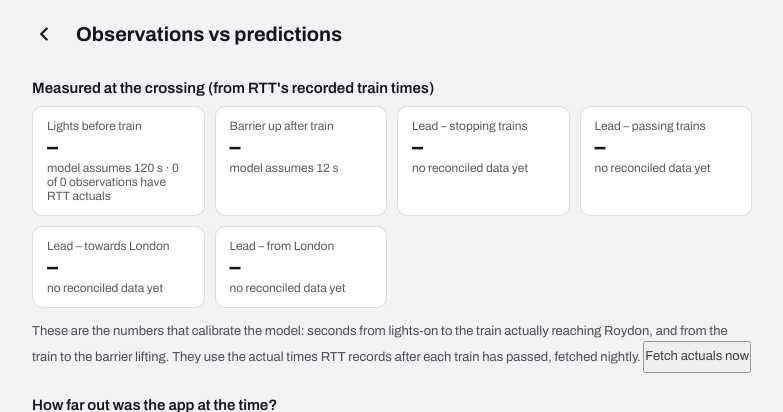
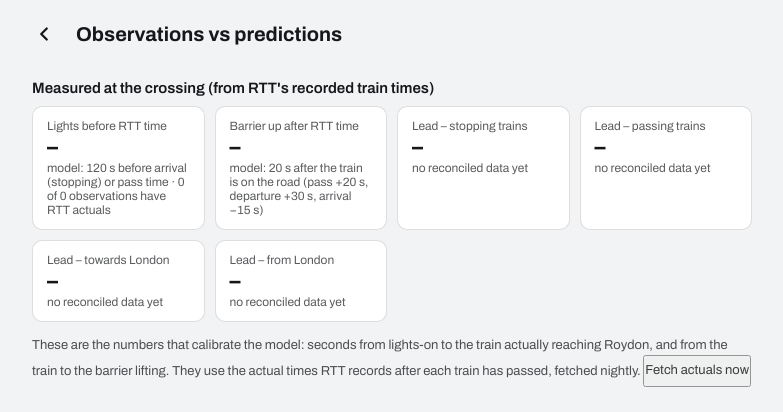
Before and after one commit to cinsalaco/roydon-crossing, a Flask app: page /log/review in a window 1280 px wide. Shown: the top 412 px of the page, without its empty margins (248-1031 px from the left). Run offline with Flask 3, Linux system fonts and the light colour scheme; data that the repository does not hold is empty.

Commit message:
Model: anchor on when the train is on the road, lead from arrival for stoppers
The crossing is on the Harlow side of the platforms and the barriers go
down before a stopping train arrives. RTT times trains at the station, so:
  passing             road = pass + 20s,     down from pass time
  stopping to Harlow  road = departure + 30s, down from arrival
  stopping to London  road = arrival - 15s,   down from arrival
Lead stays 120s; trail is now 20s from the road (was 40s from RTT time,
which is the same thing for passing trains). Fits all clean observations
4-6 Nov, including 2H13 reopening before its recorded departure.

API now emits arrival_iso for stopping trains; the log snapshot records
the road offsets and the review page scores against the model in force
at the time.

Co-Authored-By: Claude Fable 5.1 <noreply@anthropic.com>
Claude-Session: https://claude.ai/code/session_01NbAgiZxfxPitgPSPcmkvvV

```diff
--- a/app.py
+++ b/app.py
@@ -300,6 +300,8 @@ def parse_service(service):
         'realtime_iso': to_london(realtime).isoformat() if realtime else None,
         'actual': bool(parse_iso(activity.get('realtimeActual'))),
         'arrival_time': hhmm(arr_rt or arr_sched) if is_stopping else None,
+        # barriers go down before a stopping train *arrives*, so the model needs this too
+        'arrival_iso': to_london(arr_rt or arr_sched).isoformat() if is_stopping and (arr_rt or arr_sched) else None,
         'lateness_min': activity.get('realtimeAdvertisedLateness') or activity.get('realtimeInternalLateness'),
         'stp': meta.get('stpIndicator'),
         'runs_as_required': bool(meta.get('runsAsRequired')),
--- a/templates/log.html
+++ b/templates/log.html
@@ -150,7 +150,8 @@
       nearest_train_stops: nearest ? nearest.stops : null,
       nearest_train_to_london: nearest ? nearest.toLondon : null,
       data_age_sec: C.loader.dataAgeSec(now),
-      cfg: { lead: C.CFG.leadSec, trail: C.CFG.trailSec, merge: C.CFG.mergeGapSec },
+      cfg: { lead: C.CFG.leadSec, trail: C.CFG.trailSec, merge: C.CFG.mergeGapSec,
+             roadPass: C.CFG.roadAfterPassSec, roadDep: C.CFG.roadAfterDepSec, roadArr: C.CFG.roadBeforeArrSec },
     };
   }
 
--- a/templates/review.html
+++ b/templates/review.html
@@ -60,9 +60,20 @@
     const cfg = s.cfg || { lead: 120, trail: 40 };
     if (a.train_at) {
       const t = new Date(a.train_at);
-      if (o.event === 'train') return { at: t, src: 'actual' };
-      if (o.event === 'lights' || o.event === 'down') return { at: new Date(t.getTime() - cfg.lead * 1000), src: 'actual' };
-      if (o.event === 'up') return { at: new Date(t.getTime() + cfg.trail * 1000), src: 'actual' };
+      // What the model in force at the time would have predicted from RTT's actual times.
+      // Newer snapshots carry road offsets (lead from arrival for stopping trains, trail
+      // from the moment the train is on the road); older ones measured both from train_at.
+      const stops = !!s.nearest_train_stops, toLon = !!s.nearest_train_to_london;
+      const arr = a.arrival_at ? new Date(a.arrival_at) : t;
+      let downFrom = t, road = t.getTime();
+      if (cfg.roadPass != null) {
+        if (!stops) road = t.getTime() + cfg.roadPass * 1000;
+        else if (toLon) { road = arr.getTime() - cfg.roadArr * 1000; downFrom = arr; }
+        else { road = t.getTime() + cfg.roadDep * 1000; downFrom = arr; }
+      }
+      if (o.event === 'train') return { at: new Date(road), src: 'actual' };
+      if (o.event === 'lights' || o.event === 'down') return { at: new Date(downFrom.getTime() - cfg.lead * 1000), src: 'actual' };
+      if (o.event === 'up') return { at: new Date(road + cfg.trail * 1000), src: 'actual' };
     }
     const f = o.event === 'up' ? s.predicted_open : o.event === 'train' ? s.nearest_train_at : (o.event === 'lights' || o.event === 'down') ? s.predicted_close : null;
     return f ? { at: new Date(f), src: 'forecast' } : null;
@@ -116,8 +127,8 @@
     const reconciled = obs.filter(o => (o.actual || {}).train_at).length;
     const measured = (title, vals, sub) => { const st = stats(vals); return st ? `<div class="card"><div class="k">${title}</div><div class="v">${st.median}s</div><div class="s">median of ${st.n}, mean ${st.mean}s, range ${st.min} to ${st.max}${sub ? '<br>' + sub : ''}</div></div>` : `<div class="card"><div class="k">${title}</div><div class="v">–</div><div class="s">${sub || 'no reconciled data yet'}</div></div>`; };
     document.getElementById('measured').innerHTML =
-      measured('Lights before train', leads, `model assumes 120 s · ${reconciled} of ${obs.length} observations have RTT actuals`) +
-      measured('Barrier up after train', trails, 'model assumes 12 s') +
+      measured('Lights before RTT time', leads, `model: 120 s before arrival (stopping) or pass time · ${reconciled} of ${obs.length} observations have RTT actuals`) +
+      measured('Barrier up after RTT time', trails, 'model: 20 s after the train is on the road (pass +20 s, departure +30 s, arrival −15 s)') +
       measured('Lead – stopping trains', leadStop) +
       measured('Lead – passing trains', leadPass) +
       measured('Lead – towards London', leadTo) +
```
Also changed, not shown: static/crossing.js (+28 -8 lines), README.md.
